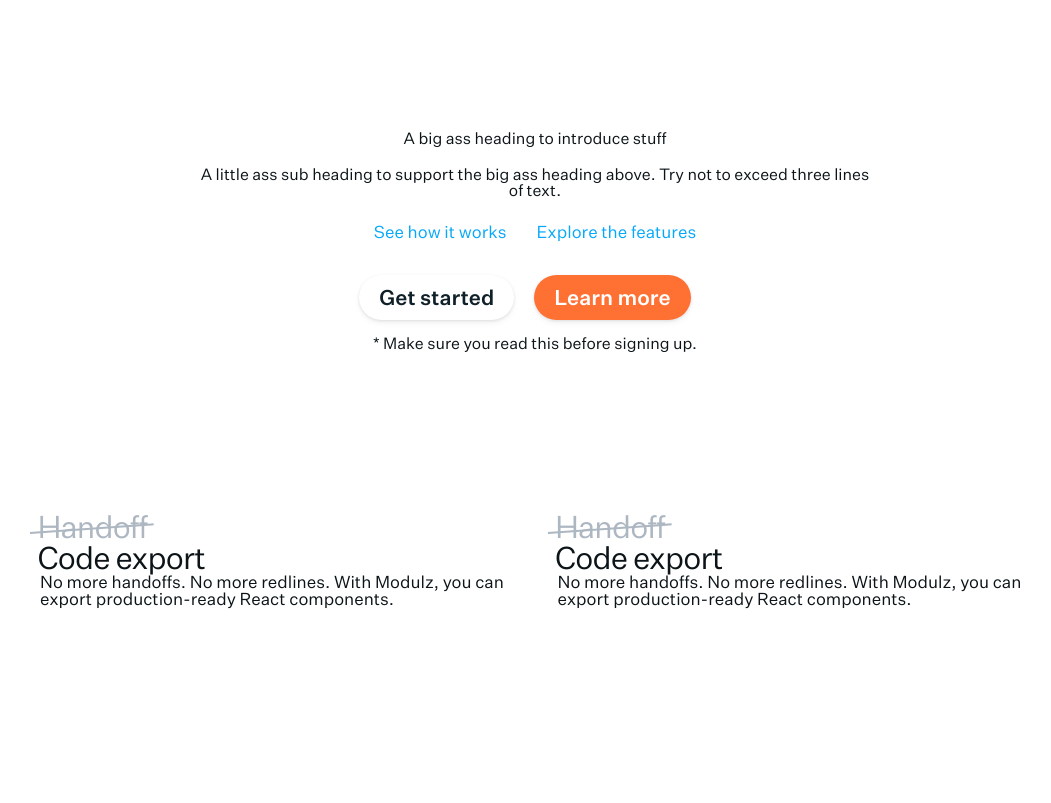
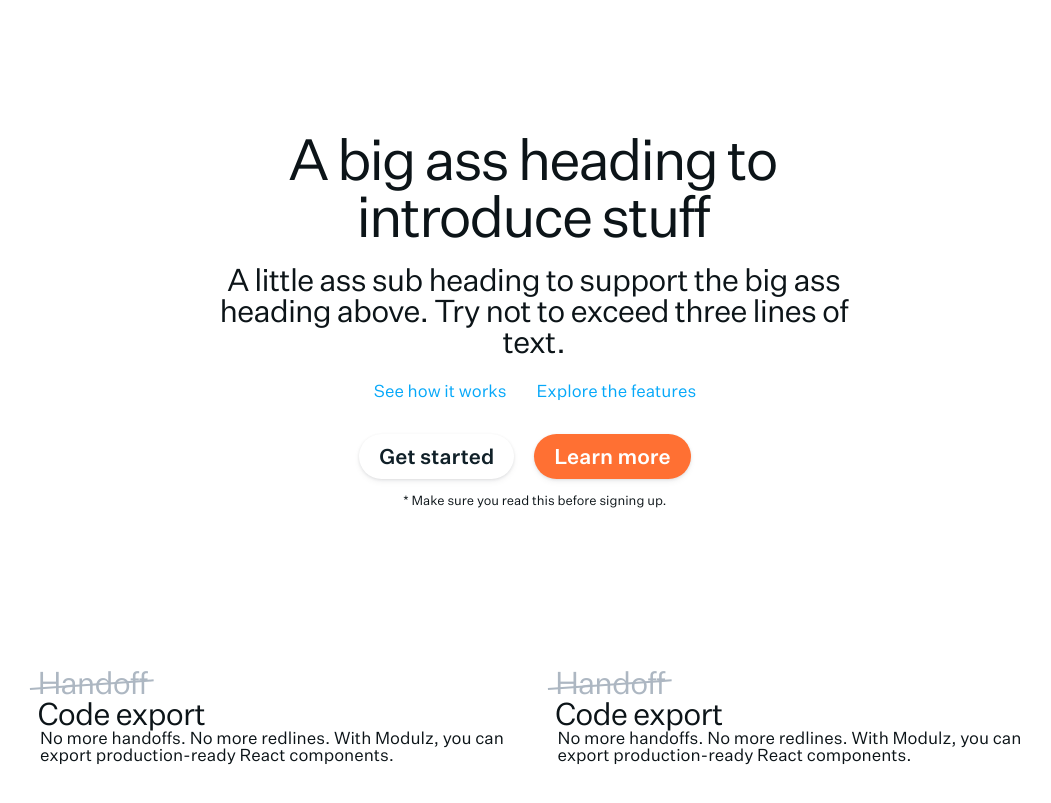
Before and after one commit to alobato/modulz-styled, a React (Create React App) app: page / in a window 1280 px wide. Shown: the part 1580-2383 px from the top of the page, without its empty margins (105-1156 px from the left). Before the commit the page ends 2267 px from the top, so only its background shows below. Built offline with nearby package versions, Linux system fonts and the light colour scheme.

Commit message:
Change name

```diff
--- a/package.json
+++ b/package.json
@@ -1,5 +1,5 @@
 {
-  "name": "modulz",
+  "name": "radix",
   "version": "0.1.0",
   "private": true,
   "dependencies": {
--- a/src/templates/Hero.jsx
+++ b/src/templates/Hero.jsx
@@ -15,9 +15,9 @@ class Hero extends Component {
         <Container size3>
           <Alignment center>
             <Spacing mb4>
-              <Heading large>A big ass heading to introduce stuff</Heading>
+              <Heading size6>A big ass heading to introduce stuff</Heading>
             </Spacing>
-            <Heading thin gray>A little ass sub heading to support the big ass heading above. Try not to exceed three lines of text.</Heading>
+            <Heading size4>A little ass sub heading to support the big ass heading above. Try not to exceed three lines of text.</Heading>
             <Spacing mt5>
               <Spacing inline mr3>
                 <Link teal>See how it works</Link>
@@ -35,7 +35,7 @@ class Hero extends Component {
               </Spacing>
             </Spacing>
             <Spacing mt3>
-              <Text small gray_500>* Make sure you read this before signing up.</Text>
+              <Text size1 gray_500>* Make sure you read this before signing up.</Text>
             </Spacing>
           </Alignment>
         </Container>
```
